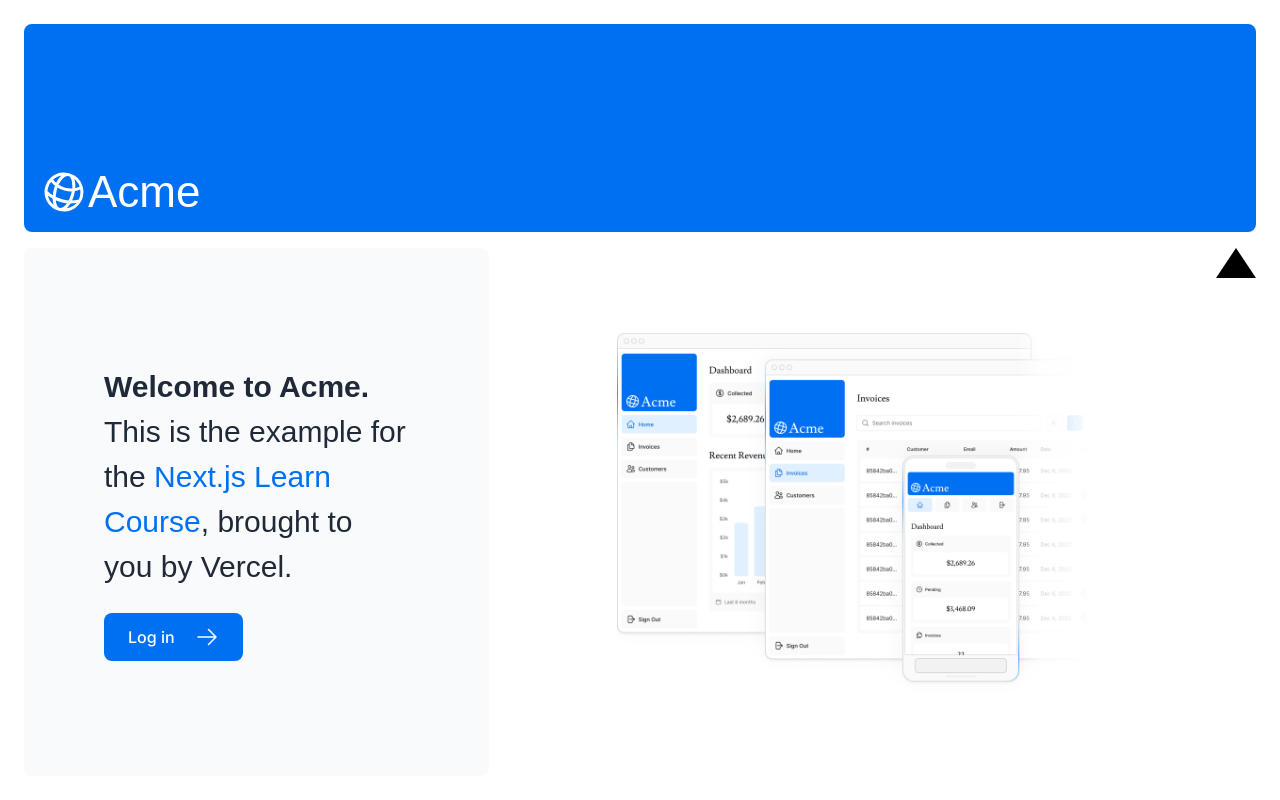
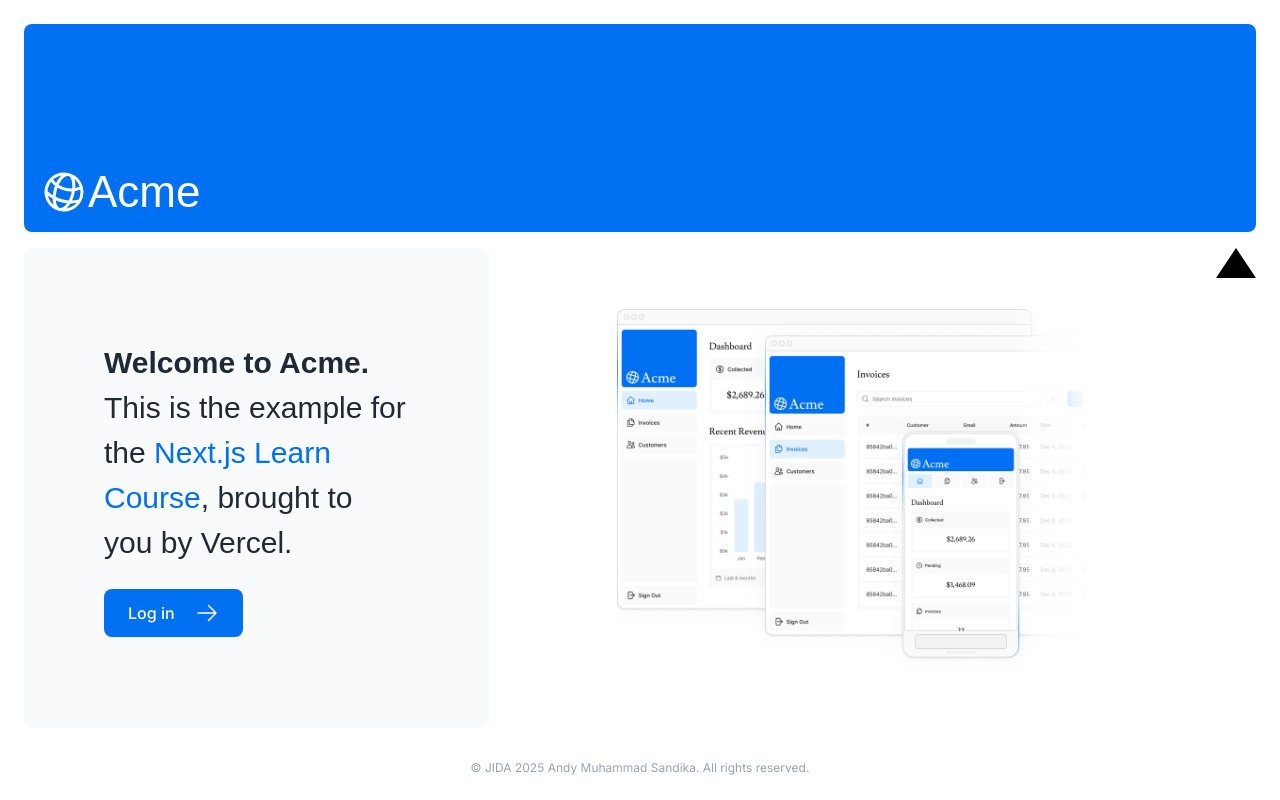
Before and after one commit to aasum-a/phase2-jida2025, a Next.js app: page / in a window 1280 px wide. Built offline with nearby package versions, Linux system fonts and the light colour scheme; a web font is replaced by a local one.

Commit message:
Add footer with copyright information

```diff
--- a/app/page.tsx
+++ b/app/page.tsx
@@ -52,6 +52,10 @@ export default function Page() {
         {/* CSS Module */}
         <div className={styles.shape} />
       </div>
+      <footer className="mt-8 text-center text-xs text-gray-400">
+        © JIDA {new Date().getFullYear()} Andy Muhammad Sandika. All rights
+        reserved.
+      </footer>
     </main>
   );
 }
```
